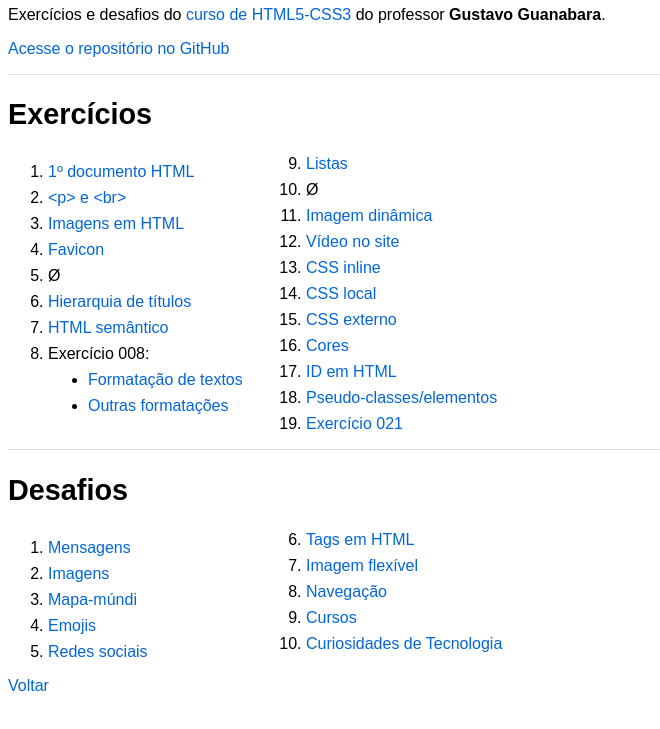
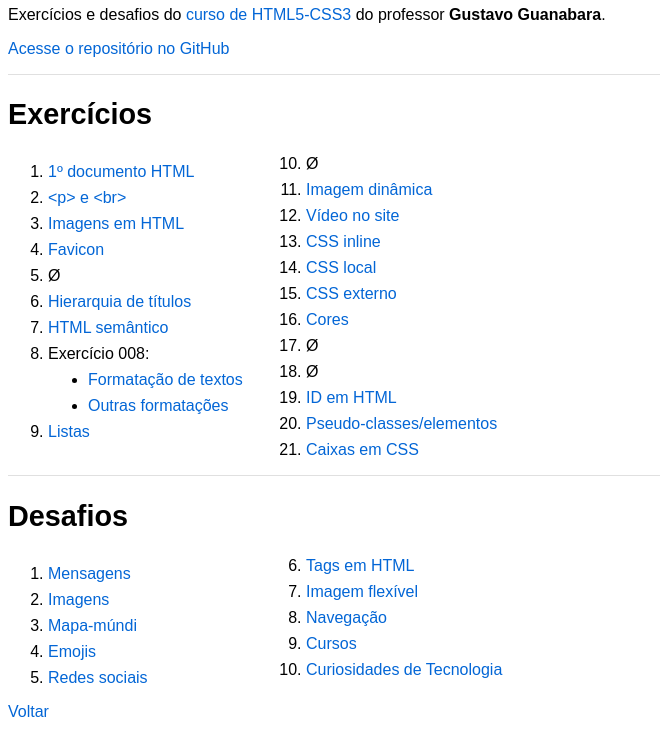
Before and after one commit to joaoglibras/joaoglibras.github.io, a plain HTML site: page html-css.html in a window 1280 px wide. Shown: the part 93-822 px from the top of the page, without its empty margins (0-660 px from the left). Before the commit the page ends 800 px from the top, so only its background shows below. Drawn offline with Linux system fonts and the light colour scheme.

Commit message:
fix <ol> order in html-css

```diff
--- a/html-css.html
+++ b/html-css.html
@@ -57,9 +57,11 @@
             <li><a href="https://joaoglibras.github.io/html-css/exercicios/ex014/index.html" target="_blank">CSS local</a></li>
             <li><a href="https://joaoglibras.github.io/html-css/exercicios/ex015/index.html" target="_blank">CSS externo</a></li>
             <li><a href="https://joaoglibras.github.io/html-css/exercicios/ex016/index.html" target="_blank">Cores</a></li>
+            <li>Ø</li>
+            <li>Ø</li>
             <li><a href="https://joaoglibras.github.io/html-css/exercicios/ex019/index.html" target="_blank">ID em HTML</a></li>
             <li><a href="https://joaoglibras.github.io/html-css/exercicios/ex020/index.html" target="_blank">Pseudo-classes/elementos</a></li>
-            <li><a href="https://joaoglibras.github.io/html-css/exercicios/ex021/index.html" target="_blank">Exercício 021</a></li>
+            <li><a href="https://joaoglibras.github.io/html-css/exercicios/ex021/index.html" target="_blank">Caixas em CSS</a></li>
         </ol>
 
         <hr>
```
